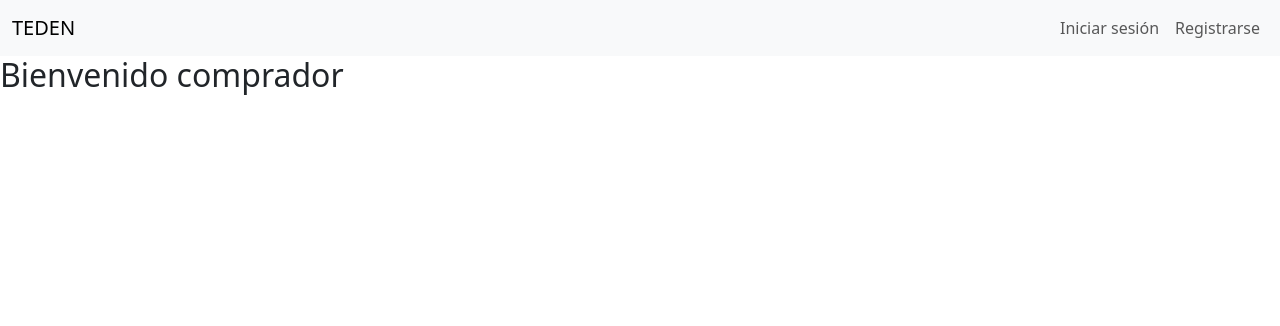
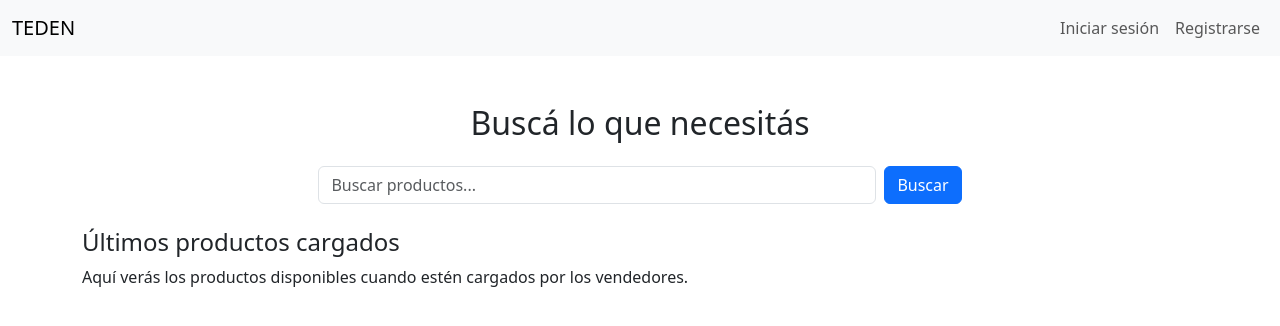
Before and after one commit to nico-luna/teden, a Django app: template users/templates/users/dashboard_buyer.html in a window 1280 px wide. Shown: the top 326 px of the page. Run offline with Django 5.2, Linux system fonts and the light colour scheme; the template is opened without the code that fills it, so the values that code supplies are empty.

Commit message:
commit inicial 3.0
Agregamos la lógica inicial de los dashboards de comprador/vendedor

```diff
--- a/users/templates/users/dashboard_buyer.html
+++ b/users/templates/users/dashboard_buyer.html
@@ -1,5 +1,16 @@
 {% extends 'users/base.html' %}
+
 {% block title %}Dashboard Comprador{% endblock %}
+
 {% block content %}
-<h2>Bienvenido comprador</h2>
+<div class="container mt-5">
+  <h2 class="text-center mb-4">Buscá lo que necesitás</h2>
+  <form class="d-flex justify-content-center mb-4">
+    <input type="search" class="form-control w-50" placeholder="Buscar productos...">
+    <button type="submit" class="btn btn-primary ms-2">Buscar</button>
+  </form>
+
+  <h4>Últimos productos cargados</h4>
+  <p>Aquí verás los productos disponibles cuando estén cargados por los vendedores.</p>
+</div>
 {% endblock %}
```
Also changed, not shown: users/templates/users/dashboard_seller.html (+19 -1 lines), users/views.py (+14 -0 lines), db.sqlite3.
